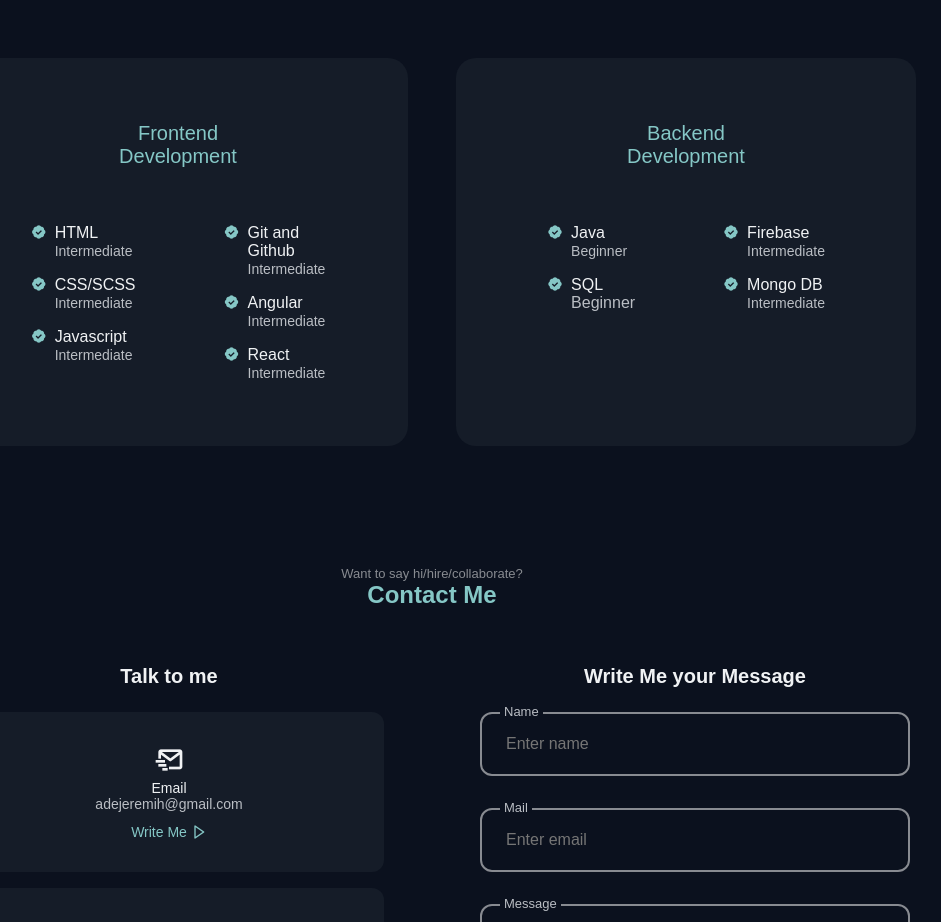
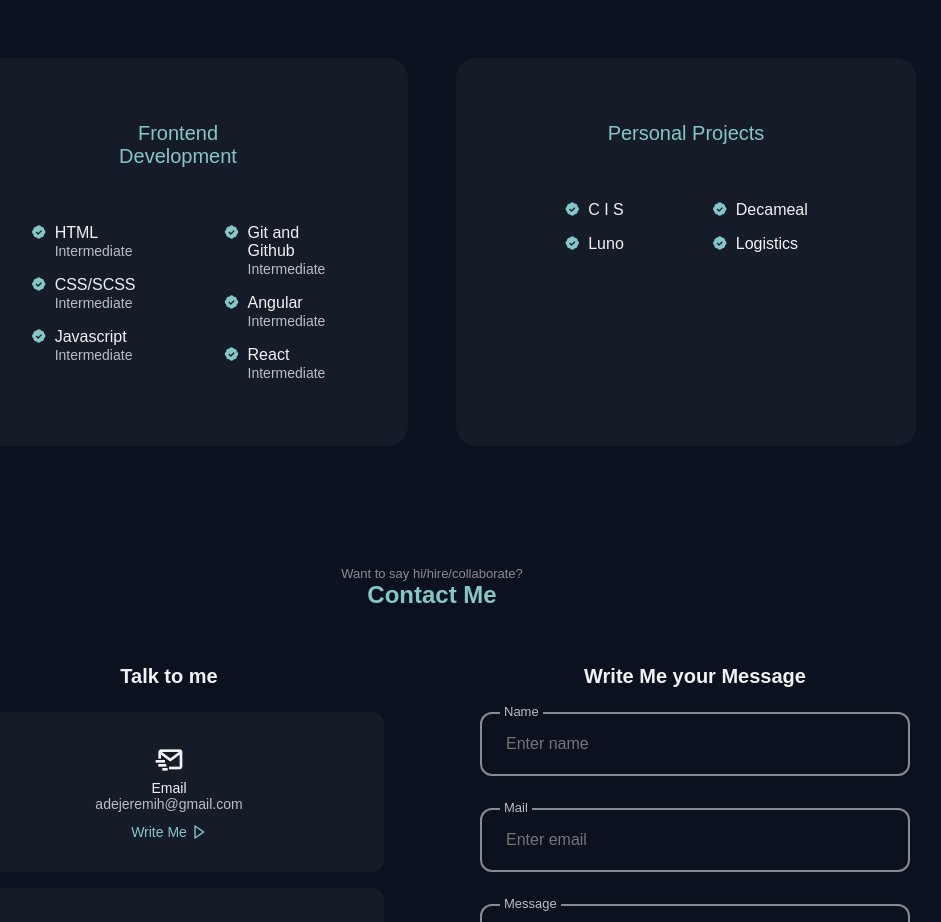
Before and after one commit to AdebayoAkingbade/Portfolio, a plain HTML site: page index.html in a window 1280 px wide. Shown: the part 1460-2382 px from the top of the page, without its empty margins (208-1149 px from the left). Drawn offline with nearby package versions, Linux system fonts and the light colour scheme.

Commit message:
added projects

```diff
--- a/index.html
+++ b/index.html
@@ -200,7 +200,7 @@
                 </div>
 
                 <div class="skills_content">
-                    <h3 class="skills_title">Backend Development</h3>
+                    <h3 class="skills_title">Personal Projects</h3>
 
                     <div class="skills_box">
                         <div class="skills_group">
@@ -208,8 +208,8 @@
                                 <i class='bx bxs-badge-check'></i>
 
                                 <div>
-                                    <h3 class="skills_name">Java</h3>
-                                    <span class="skills_level">Beginner</span>
+                                    <a class="link_style" href="https://cloud-int-website.vercel.app/"><h3 class="skills_name">C I S</h3></a>
+                                    <!-- <span class="skills_level">Click here</span> -->
                                 </div>
                             </div>
 
@@ -217,8 +217,8 @@
                                 <i class='bx bxs-badge-check'></i>
 
                                 <div>
-                                    <h3 class="skills_name">SQL</h3>
-                                    <span class="skill_level">Beginner</span>
+                                    <a class="link_style" href="https://luno-page.netlify.app/"><h3 class="skills_name">Luno</h3></a>
+                                    <!-- <span class="skills_level">Click here</span></a> -->
                                 </div>
                             </div>
 
@@ -229,8 +229,8 @@
                                 <i class='bx bxs-badge-check'></i>
 
                                 <div>
-                                    <h3 class="skills_name">Firebase</h3>
-                                    <span class="skills_level">Intermediate</span>
+                                    <a class="link_style" href="https://decameal.netlify.app/"><h3 class="skills_name">Decameal</h3></a>
+                                    <!-- <span class="skills_level">Intermediate</span> -->
                                 </div>
                             </div>
 
@@ -238,8 +238,8 @@
                                 <i class='bx bxs-badge-check'></i>
 
                                 <div>
-                                    <h3 class="skills_name">Mongo DB</h3>
-                                    <span class="skills_level">Intermediate</span>
+                                    <a class="link_style" href="https://trucksnow.netlify.app/"><h3 class="skills_name">Logistics</h3></a>
+                                    <!-- <span class="skills_level">Intermediate</span> -->
                                 </div>
                             </div>
                         </div>
--- a/style/style.css
+++ b/style/style.css
@@ -214,6 +214,11 @@ body.light-theme {
   display: flex;
   justify-content: space-between;
   align-items: center;
+}
+
+.link_style{
+  text-decoration: none;
+  color: #fff;
 }
 
 .change_theme {
```
